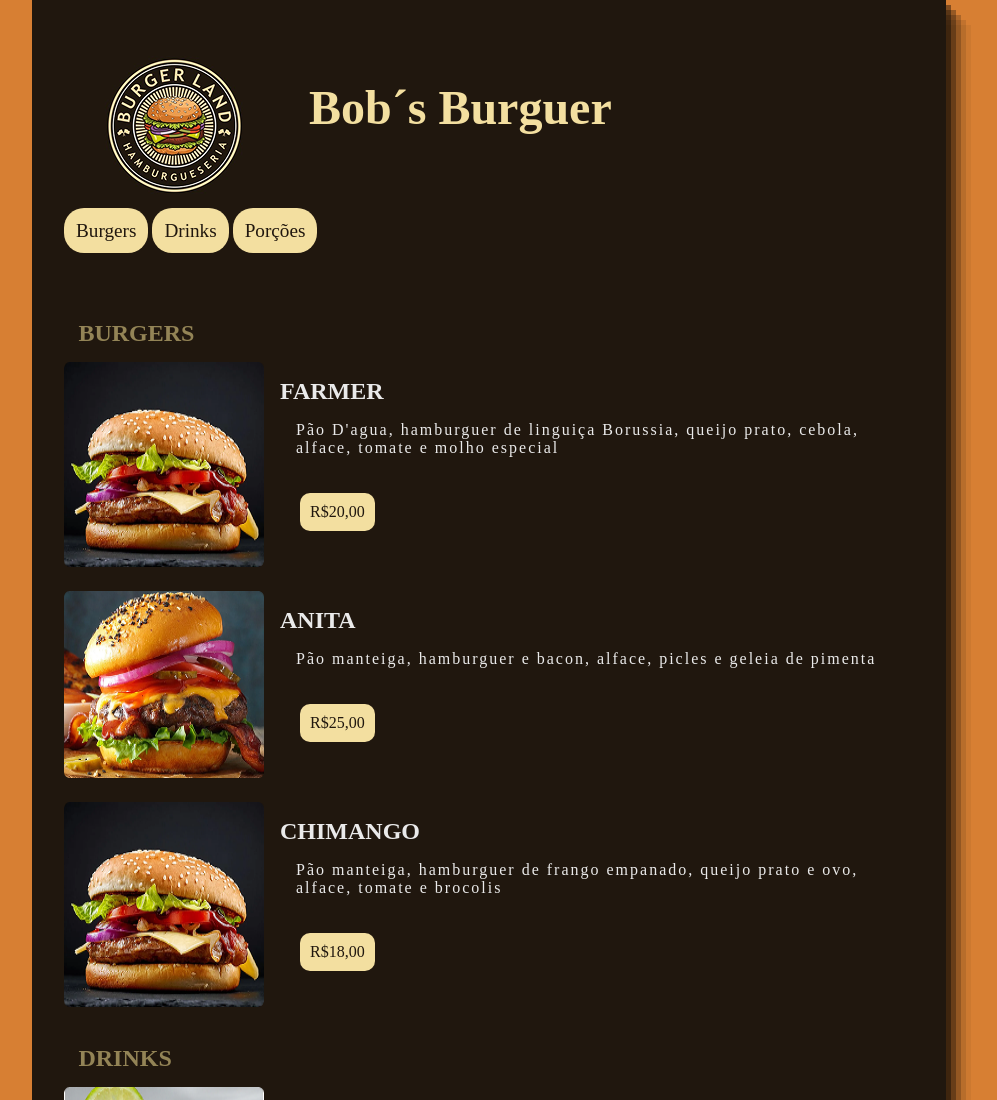
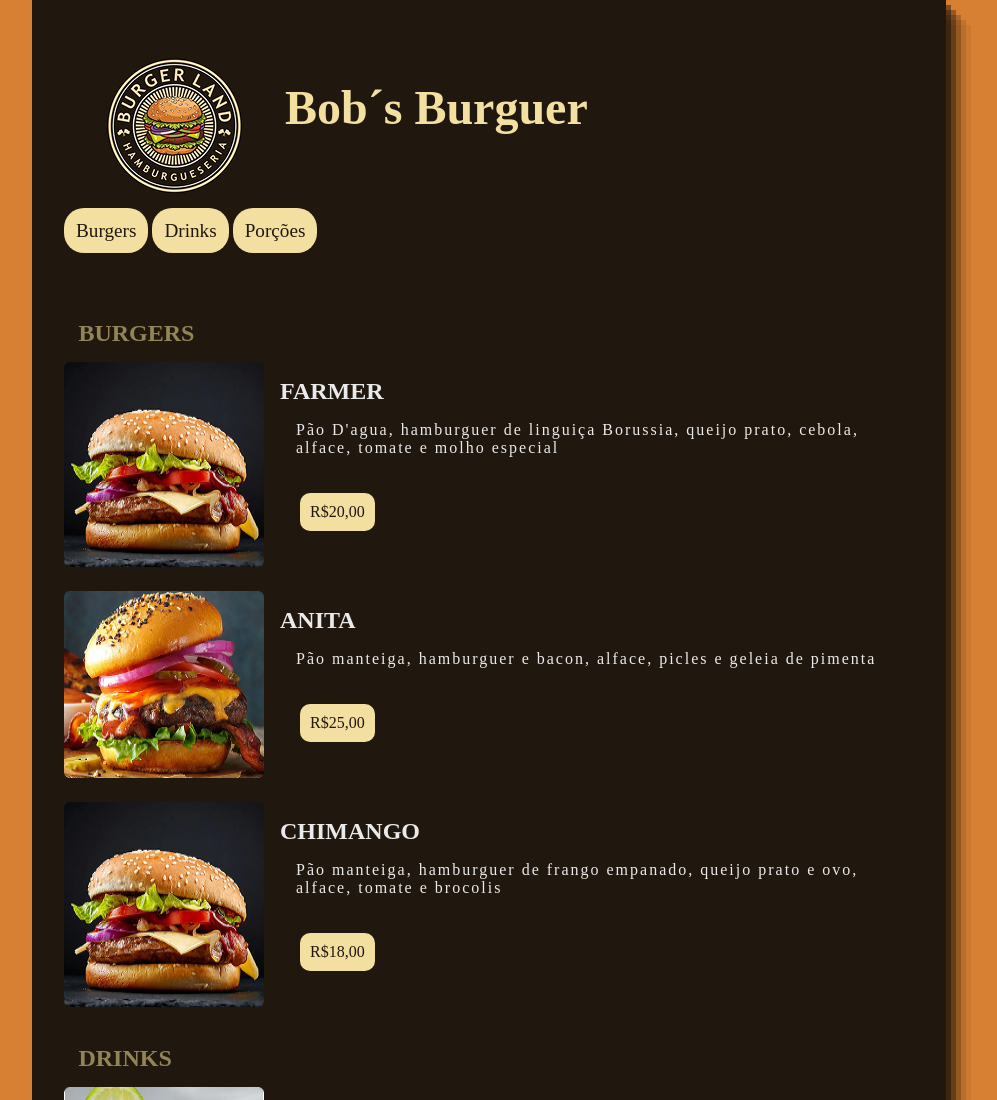
Before and after one commit to LeonardoSF17/html5-css3, a plain HTML site: page exercicios/cardapioteste/index.html in a window 1280 px wide. Shown: the top 1100 px of the page, without its empty margins (151-1148 px from the left). Drawn offline with Linux system fonts and the light colour scheme.

Commit message:
Update stylo.css

```diff
--- a/exercicios/cardapioteste/stylo.css
+++ b/exercicios/cardapioteste/stylo.css
@@ -34,7 +34,7 @@ header h1{
     text-align: center;
     justify-content: center;
     margin-top: 1em;
-    margin-left: 0.5em;
+
 }
 header div a{
     text-decoration: none;
```
